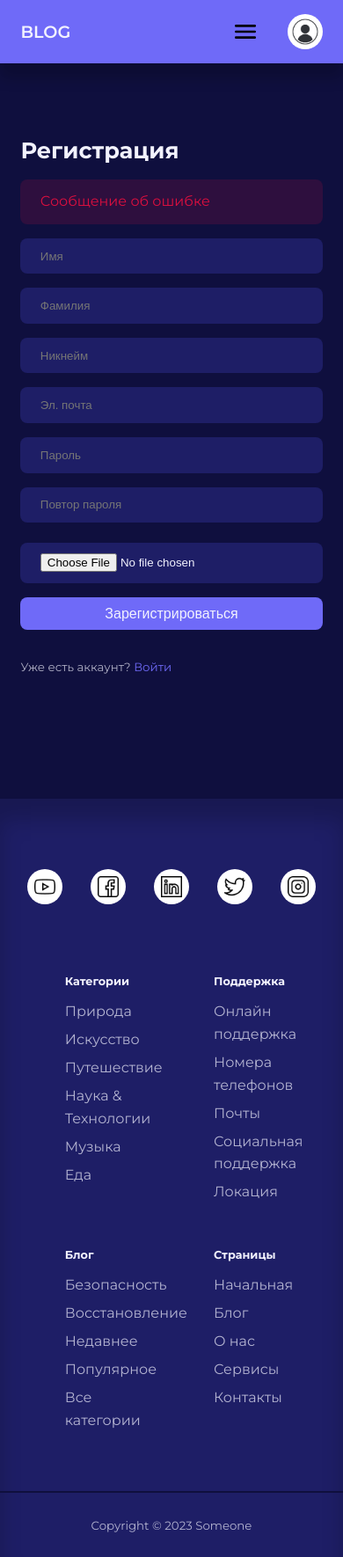
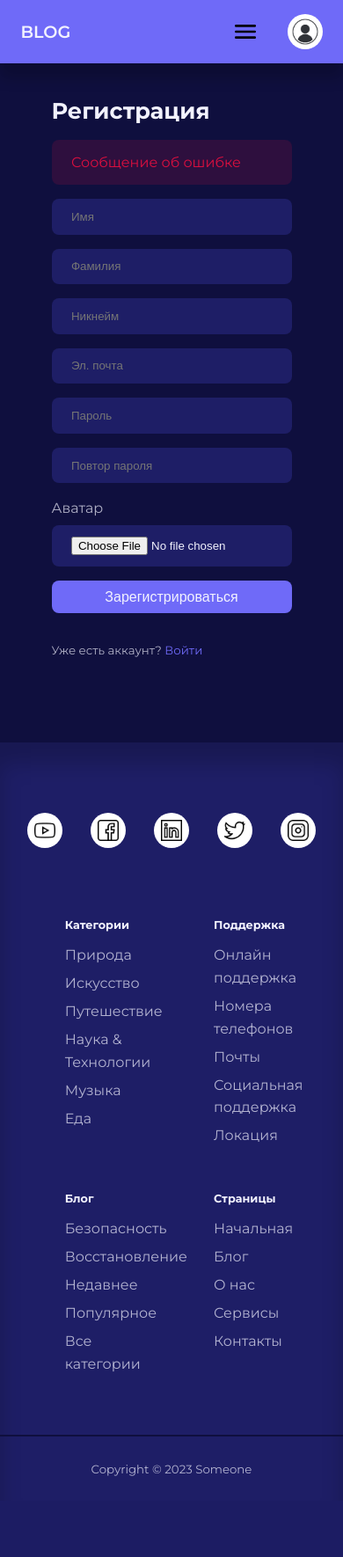
Before and after one commit to MaxK0/Blog, a PHP site: page /signup.html in a window 390 px wide. Shown: the whole page at 88% size. After the commit the page ends 1678 px from the top, so only its background shows below. Run offline with PHP 8.4, Linux system fonts and the light colour scheme.

Commit message:
Адаптирована ширина формы и исправлен текст у services.html

```diff
--- a/html/assets/css/style.css
+++ b/html/assets/css/style.css
@@ -19,7 +19,7 @@
 
     --container-width-lg: 74%;
     --container-width-md: 88%;
-    --form-width: 40%;
+    --form-width: 30%;
 
     --card-border-radius-1: 0.3rem;
     --card-border-radius-2: 0.5rem;
@@ -37,6 +37,7 @@
     appearance: 0;
     list-style: none;
     text-decoration: none;
+    box-sizing: border-box;
 }
 body {
     font-family: 'Montserrat', sans-serif;
@@ -91,8 +92,6 @@ a {
 /* <================================ Конец основного ================================> */
 
 /* <================================ Основная форма ================================> */
-
-/* <================================ Конец основной формы ================================> */
 .form__section {
     display: flex;
     flex-direction: column;
@@ -154,6 +153,8 @@ input, textarea, select {
     cursor: pointer;
     transition: var(--transition);
 }
+/* <================================ Конец основной формы ================================> */
+
 /* <================================ Шапка ================================> */
 header {
     display: flex;
@@ -437,6 +438,9 @@ footer {
 
 /* <================================ Media ================================> */
 @media screen and (max-width: 1024px) {
+    :root {
+        --form-width: 50%;
+    }
     /* <================================ Основное ================================> */
     .container {
         width: var(--container-width-md);
@@ -520,8 +524,11 @@ footer {
         border: 0;
         background: none;
     }
+    /* <================================ Конец навигации ================================> */
 
-    /* <================================ Конец навигации ================================> */
+    .form__section {
+        width: var(--form-width);
+    }
 
     /* <================================ Поиск ================================> */
     .search__bar {
@@ -569,6 +576,9 @@ footer {
 }
 
 @media screen and (max-width: 600px) {
+    :root {
+        --form-width: 70%;
+    }
     /* <================================ Основное ================================> */
     section {
         padding: 2rem 0;
--- a/html/services.html
+++ b/html/services.html
@@ -39,7 +39,7 @@
     <!-- <========================== Конец шапки ==========================> -->
 
     <section class="section__title">
-        <h1>О нас</h1>
+        <h1>Сервисы</h1>
     </section>
     <section class="services container">
 
--- a/html/signup.html
+++ b/html/signup.html
@@ -51,7 +51,7 @@
             <input type="text" placeholder="Пароль">
             <input type="text" placeholder="Повтор пароля">
             <div class="form__control">
-                <label for="avatar"></label>
+                <label for="avatar">Аватар</label>
                 <input type="file" id="avatar">
             </div>
             <button type="submit" class="btn">Зарегистрироваться</button>
```
